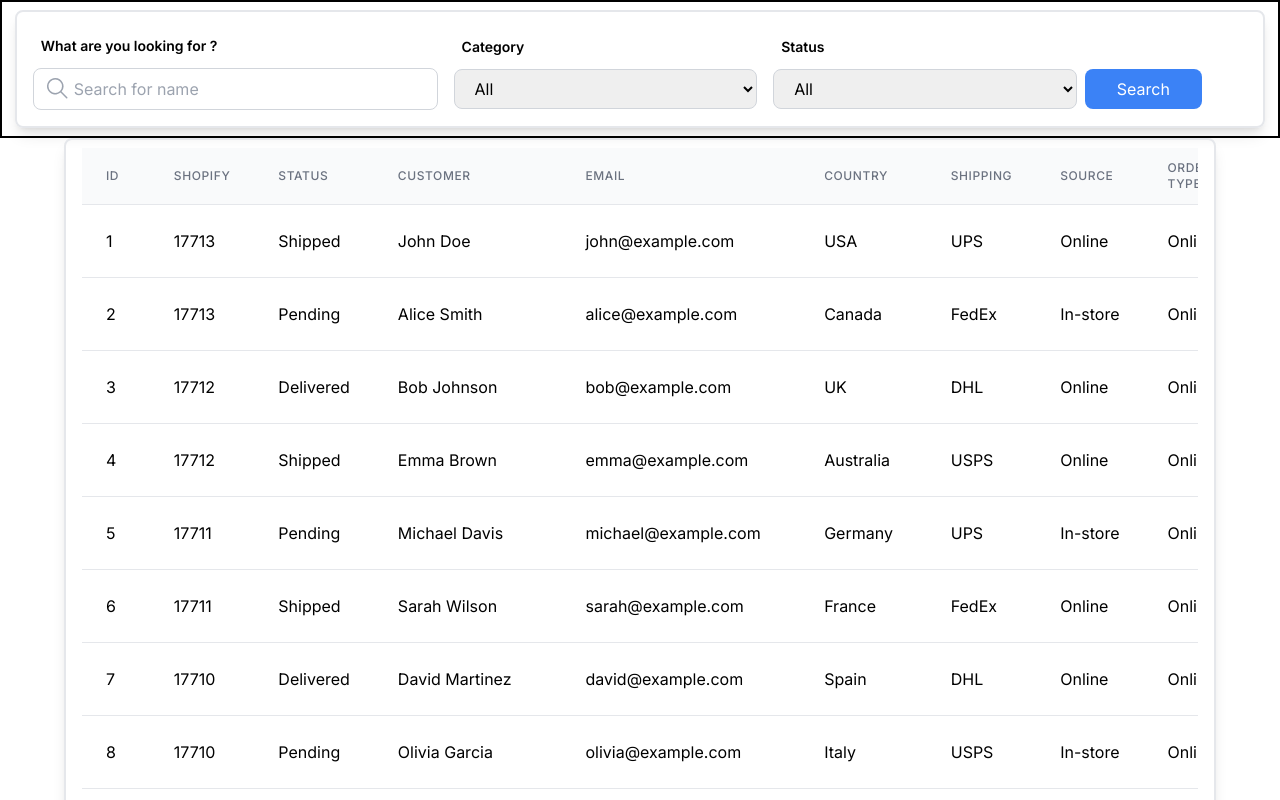
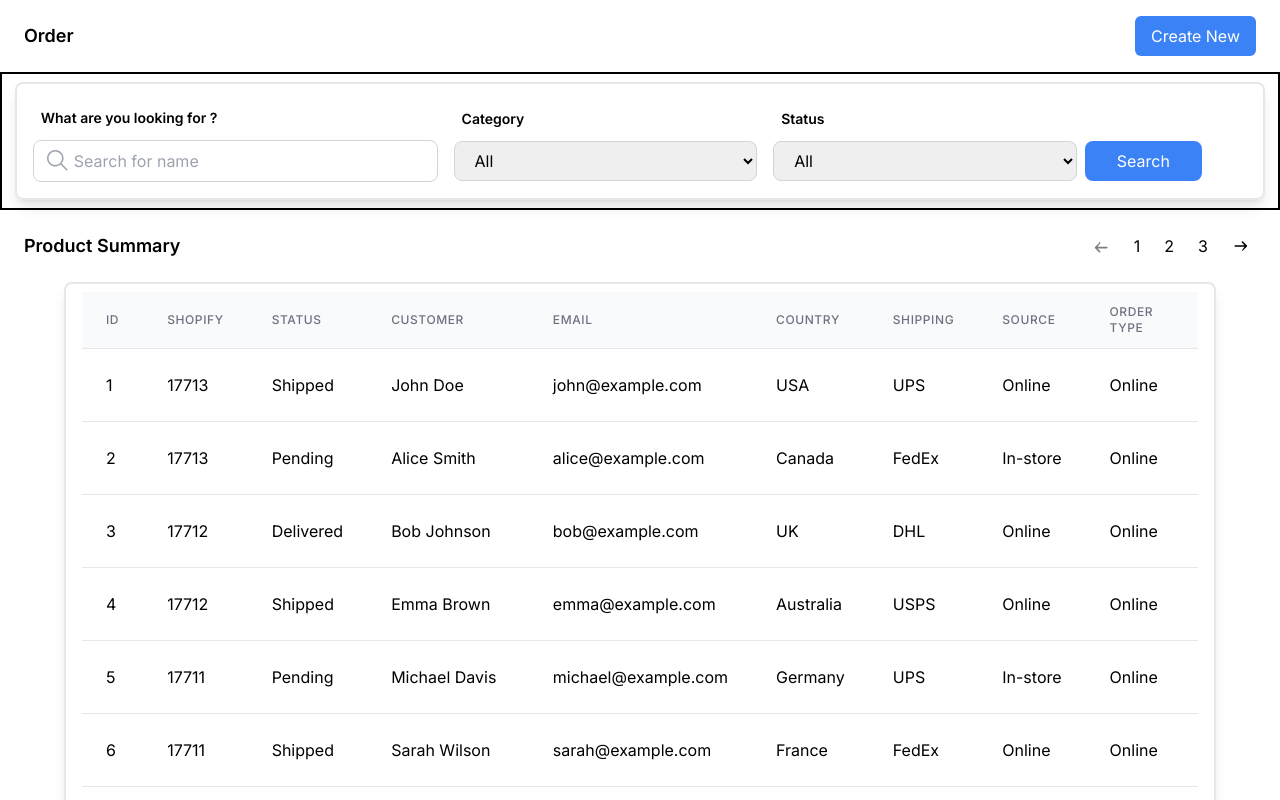
Before and after one commit to Ashutosh5333/Yoxaz, a Next.js app: page / in a window 1280 px wide. Shown: the top 800 px of the page. Built offline with nearby package versions, Linux system fonts and the light colour scheme.

Commit message:
feat: pagination done

```diff
--- /dev/null
+++ b/app/compnents/Header.tsx
@@ -0,0 +1,15 @@
+
+import React from 'react';
+
+const Header = () => {
+  return (
+    <div className="container mx-auto py-4 px-6 flex items-center justify-between">
+      <div>
+       <h2 className='text-lg font-semibold'> Order </h2>
+     </div>
+      <button className="py-2 px-4 bg-blue-500 text-white rounded-md hover:bg-blue-600">Create New</button>
+    </div>
+  );
+};
+
+export default Header;
--- /dev/null
+++ b/app/compnents/Pagination.tsx
@@ -0,0 +1,84 @@
+import React from "react";
+
+const ProductSummaryWithPagination = ({
+  itemsPerPage,
+  totalItems,
+  paginate,
+  currentPage,
+}: any) => {
+  const totalPages = Math.ceil(totalItems / itemsPerPage);
+  const pageNumbers = Array.from(
+    { length: totalPages },
+    (_, index) => index + 1
+  );
+
+  return (
+    <div className="container mx-auto py-4 px-6 flex items-center justify-between">
+      <div className="flex items-center">
+        <h2 className="text-lg font-semibold">Product Summary</h2>
+      </div>
+      <div className="flex items-center">
+        <div
+          className={`mr-2 p-2 rounded-md  focus:outline-none ${
+            currentPage === 1
+              ? "opacity-50 cursor-not-allowed"
+              : "cursor-pointer"
+          }`}
+          onClick={() => currentPage !== 1 && paginate(currentPage - 1)}
+        >
+          <svg
+            className="w-4 h-4"
+            xmlns="http://www.w3.org/2000/svg"
+            viewBox="0 0 20 20"
+            fill="currentColor"
+          >
+            <path
+              fillRule="evenodd"
+              d="M6.293 5.293a1 1 0 0 1 1.414 1.414L4.414 11H16a1 1 0 1 1 0 2H4.414l3.293 3.293a1 1 0 0 1-1.414 1.414l-5-5a1 1 0 0 1 0-1.414l5-5z"
+              clipRule="evenodd"
+            />
+          </svg>
+        </div>
+
+        <div className="flex">
+          {pageNumbers.map((number) => (
+            <button
+              key={number}
+              className={`mr-2 p-2 rounded-md focus:outline-none ${
+                currentPage === number
+              }`}
+              onClick={() => paginate(number)}
+            >
+              {number}
+            </button>
+          ))}
+        </div>
+        <div
+          className={`p-2 rounded-md focus:outline-none ${
+            currentPage === totalPages
+              ? "opacity-50 cursor-not-allowed"
+              : "cursor-pointer"
+          }`}
+          onClick={() =>
+            currentPage !== totalPages && paginate(currentPage + 1)
+          }
+        >
+          <svg
+            className="w-4 h-4"
+            xmlns="http://www.w3.org/2000/svg"
+            viewBox="0 0 20 20"
+            fill="currentColor"
+          >
+            <path
+              fillRule="evenodd"
+              d="M13.707 14.293a1 1 0 0 1-1.414 1.414L15.586 11H4a1 1 0 1 1 0-2h11.586l-3.293-3.293a1 1 0 0 1 1.414-1.414l5 5a1 1 0 0 1 0 1.414l-5 5z"
+              clipRule="evenodd"
+            />
+          </svg>
+        </div>
+      </div>
+    </div>
+  );
+};
+
+export default ProductSummaryWithPagination;
--- a/app/compnents/Table.tsx
+++ b/app/compnents/Table.tsx
@@ -1,14 +1,19 @@
 import React, { useEffect, useState } from 'react';
 import { data } from "../../context/index";
+import ProductSummaryWithPagination from './Pagination';
 
 const Table = ({ searchTerm ,filterCriteria }:any) => {
   const [filteredData, setFilteredData] = useState(data);
+  const [currentPage, setCurrentPage] = useState(1);
 
   useEffect(() => {
-    let filtered = data.filter((item) =>
-      item.customer.toLowerCase().includes(searchTerm.toLowerCase())
-    );
-    setFilteredData(filtered);
+
+    let filtered = data.filter((item) => {
+        const customerMatch = item.customer.toLowerCase().includes(searchTerm.toLowerCase());
+         const countryMatch = item.country.toLowerCase().includes(searchTerm.toLowerCase());
+        return customerMatch  || countryMatch;
+    });
+
     if (filterCriteria.status !== 'All') {
         filtered = filtered.filter((item) => item.status === filterCriteria.status);
       }
@@ -20,10 +25,27 @@ const Table = ({ searchTerm ,filterCriteria }:any) => {
       setFilteredData(filtered);
   }, [searchTerm,filterCriteria]);
 
+ const itemsPerPage = 8;
+  const indexOfLastItem = currentPage * itemsPerPage;
+  const indexOfFirstItem = indexOfLastItem - itemsPerPage;
+  const currentItems = filteredData.slice(indexOfFirstItem, indexOfLastItem);
+
+  const paginate = (pageNumber: number) => setCurrentPage(pageNumber);
+
 
 
   return (
+      <>
+    <ProductSummaryWithPagination
+        itemsPerPage={itemsPerPage}
+        totalItems={filteredData.length}
+        paginate={paginate}
+        currentPage={currentPage}
+      />
+
     <div className="flex w-[90%] shadow-lg rounded-lg px-4 m-auto py-2 border-2 flex-col md:flex-row items-center">
+
+
       <div className="w-[100%] m-auto overflow-scroll">
         <table className="min-w-full divide-y divide-gray-200">
           <thead className="bg-gray-50">
@@ -61,7 +83,7 @@ const Table = ({ searchTerm ,filterCriteria }:any) => {
             </tr>
           </thead>
           <tbody className="bg-white divide-y divide-gray-200">
-            {filteredData.length>0 && filteredData?.map((item, index) => (
+            {currentItems.length>0 && currentItems?.map((item, index) => (
               <tr key={index}>
                 <td className="px-6 py-4 whitespace-nowrap">{item.id}</td>
                 <td className="px-6 py-4 whitespace-nowrap">{item.shopifyDate}</td>
@@ -83,6 +105,7 @@ const Table = ({ searchTerm ,filterCriteria }:any) => {
         </table>
       </div>
     </div>
+    </>
   );
 };
 
--- a/app/page.tsx
+++ b/app/page.tsx
@@ -3,6 +3,7 @@
 import React, { useState } from "react";
 import SearchBar from "./compnents/SearchBar";
 import Table from "./compnents/Table";
+import Header from "./compnents/Header";
 
 const Home = () => {
   const [searchTerm, setSearchTerm] = useState("");
@@ -19,6 +20,7 @@ const Home = () => {
 
   return (
     <main>
+       <Header/>
        <SearchBar onSearch={handleSearch} onFilterChange={handleFilterChange} />
       <Table searchTerm={searchTerm} filterCriteria={filterCriteria} />
     </main>
```
